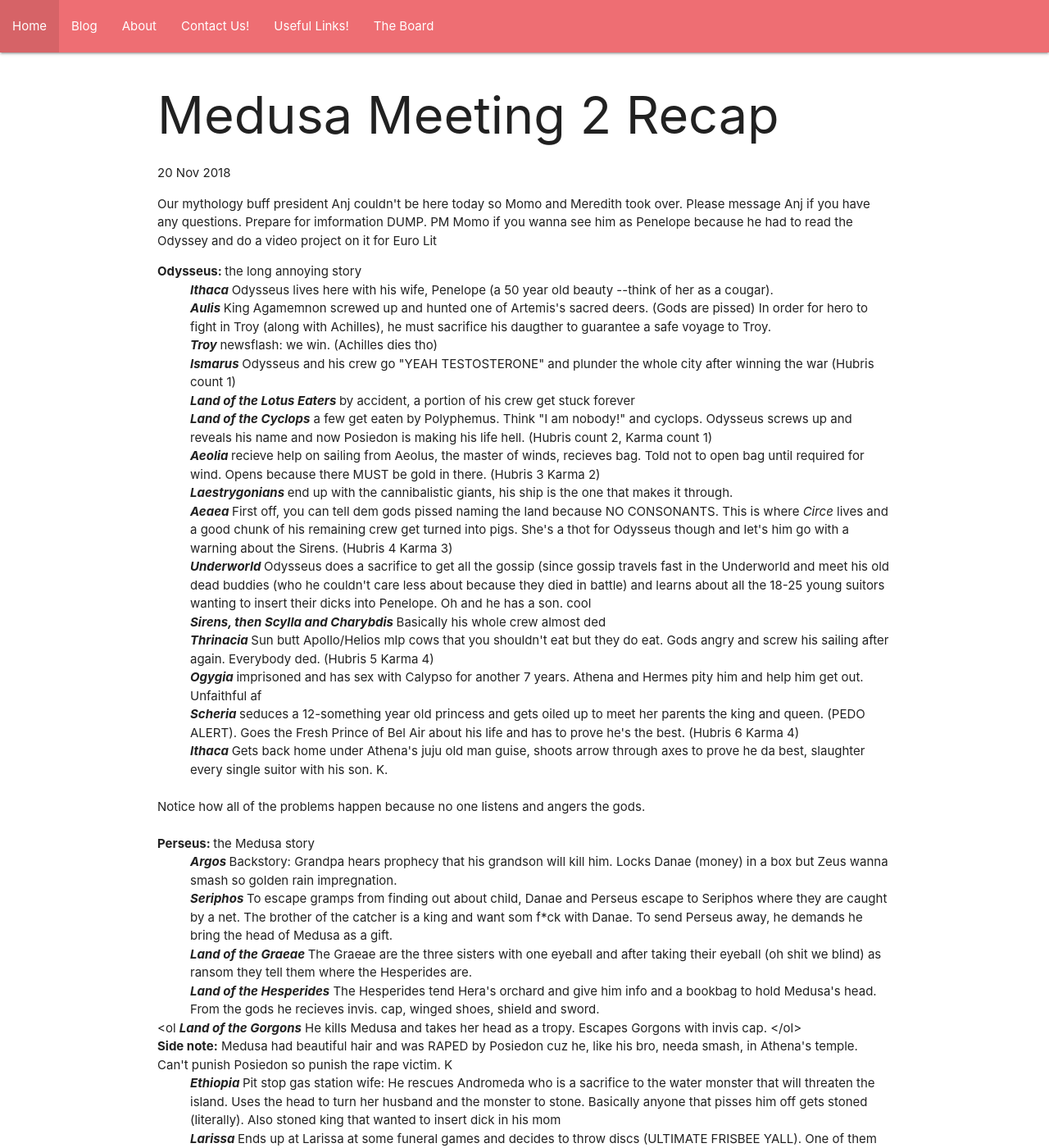
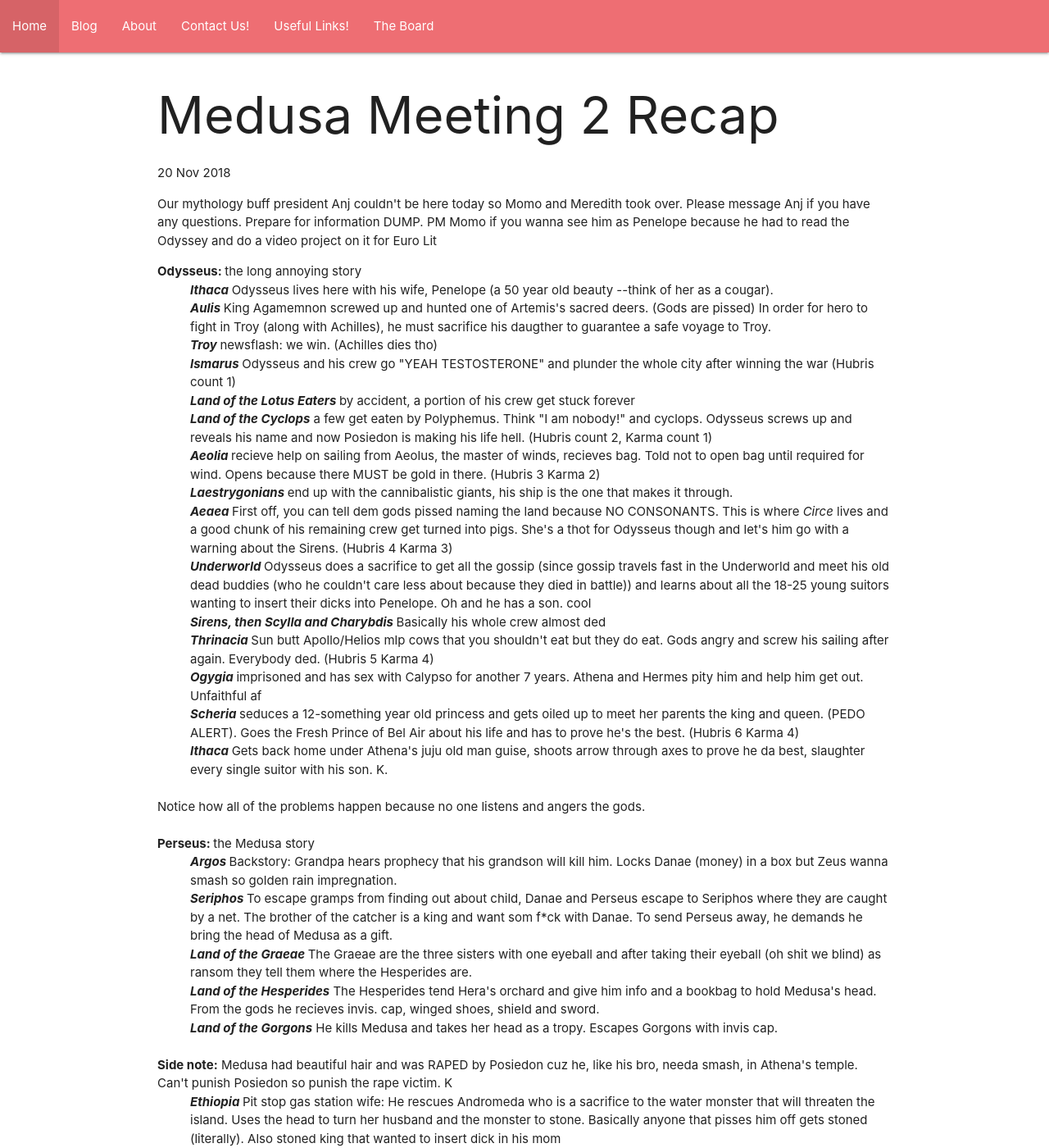
Before and after one commit to stuyCLC/stuyCLC.github.io, a Jekyll site: the page built from _posts/2018-11-20-Medusa-Meeting#2-recap.md, in a window 1280 px wide and 1400 px high. Shown: the whole window at 82% size. Built offline with Jekyll 4.4.1, drawn with Linux system fonts in a browser that asks for light colours.

Commit message:
Update 2018-11-20-Medusa-Meeting#2-recap.md

```diff
--- a/_posts/2018-11-20-Medusa-Meeting#2-recap.md
+++ b/_posts/2018-11-20-Medusa-Meeting#2-recap.md
@@ -3,7 +3,7 @@
 title: Medusa Meeting 2 Recap
 ---
 <div class="blurb">
-    <p> Our mythology buff president Anj couldn't be here today so Momo and Meredith took over. Please message Anj if you have any questions. Prepare for imformation DUMP. PM Momo if you wanna see him as Penelope because he had to read the Odyssey and do a video project on it for Euro Lit<br>
+    <p> Our mythology buff president Anj couldn't be here today so Momo and Meredith took over. Please message Anj if you have any questions. Prepare for information DUMP. PM Momo if you wanna see him as Penelope because he had to read the Odyssey and do a video project on it for Euro Lit<br>
     <ul>
           <li> <b> Odysseus: </b> the long annoying story
                 <ol> <b><i> Ithaca </i></b> Odysseus lives here with his wife, Penelope (a 50 year old beauty --think of her as a cougar). </ol>
@@ -15,7 +15,7 @@
                 <ol> <b><i> Aeolia </i></b> recieve help on sailing from Aeolus, the master of winds, recieves bag. Told not to open bag until required for wind. Opens because there MUST be gold in there. (Hubris 3 Karma 2)  </ol>
                 <ol> <b><i> Laestrygonians </i></b> end up with the cannibalistic giants, his ship is the one that makes it through. </ol>
                 <ol> <b><i> Aeaea </i></b> First off, you can tell dem gods pissed naming the land because NO CONSONANTS. This is where <i> Circe </i> lives and a good chunk of his remaining crew get turned into pigs. She's a thot for Odysseus though and let's him go with a warning about the Sirens. (Hubris 4 Karma 3) </ol>
-                <ol> <b><i> Underworld </i></b> Odysseus does a sacrifice to get all the gossip (since gossip travels fast in the Underworld and meet his old dead buddies (who he couldn't care less about because they died in battle) and learns about all the 18-25 young suitors wanting to insert their dicks into Penelope. Oh and he has a son. cool </ol>
+                <ol> <b><i> Underworld </i></b> Odysseus does a sacrifice to get all the gossip (since gossip travels fast in the Underworld and meet his old dead buddies (who he couldn't care less about because they died in battle)) and learns about all the 18-25 young suitors wanting to insert their dicks into Penelope. Oh and he has a son. cool </ol>
                 <ol> <b><i> Sirens, then Scylla and Charybdis </i></b> Basically his whole crew almost ded </ol>
                 <ol> <b><i> Thrinacia </i></b> Sun butt Apollo/Helios mlp cows that you shouldn't eat but they do eat. Gods angry and screw his sailing after again. Everybody ded. (Hubris 5 Karma 4) </ol>
                 <ol> <b><i> Ogygia </i></b> imprisoned and has sex with Calypso for another 7 years. Athena and Hermes pity him and help him get out. Unfaithful af </ol>
@@ -29,7 +29,7 @@
                 <ol> <b><i> Seriphos </i></b> To escape gramps from finding out about child, Danae and Perseus escape to Seriphos where they are caught by a net. The brother of the catcher is a king and want som f*ck with Danae. To send Perseus away, he demands he bring the head of Medusa as a gift. </ol>
                 <ol> <b><i> Land of the Graeae </i></b> The Graeae are the three sisters with one eyeball and after taking their eyeball (oh shit we blind) as ransom they tell them where the Hesperides are. </ol>
                 <ol> <b><i> Land of the Hesperides</i></b> The Hesperides tend Hera's orchard and give him info and a bookbag to hold Medusa's head. From the gods he recieves invis. cap, winged shoes, shield and sword. </ol>
-                <ol <b><i> Land of the Gorgons</i></b> He kills Medusa and takes her head as a tropy. Escapes Gorgons with invis cap. </ol> <br>
+                <ol> <b><i> Land of the Gorgons</i></b> He kills Medusa and takes her head as a tropy. Escapes Gorgons with invis cap. </ol> <br>
           <b>Side note:</b> Medusa had beautiful hair and was RAPED by Posiedon cuz he, like his bro, needa smash, in Athena's temple. Can't punish Posiedon so punish the rape victim. K
                 <br><ol><b> <i> Ethiopia </i></b> Pit stop gas station wife: He rescues Andromeda who is a sacrifice to the water monster that will threaten the island. Uses the head to turn her husband and the monster to stone. Basically anyone that pisses him off gets stoned (literally). Also stoned king that wanted to insert dick in his mom</ol>
                 <ol> <b><i> Larissa </i></b> Ends up at Larissa at some funeral games and decides to throw discs (ULTIMATE FRISBEE YALL). One of them kills his Grandpa in the crowd nani </ol> <br>
```
